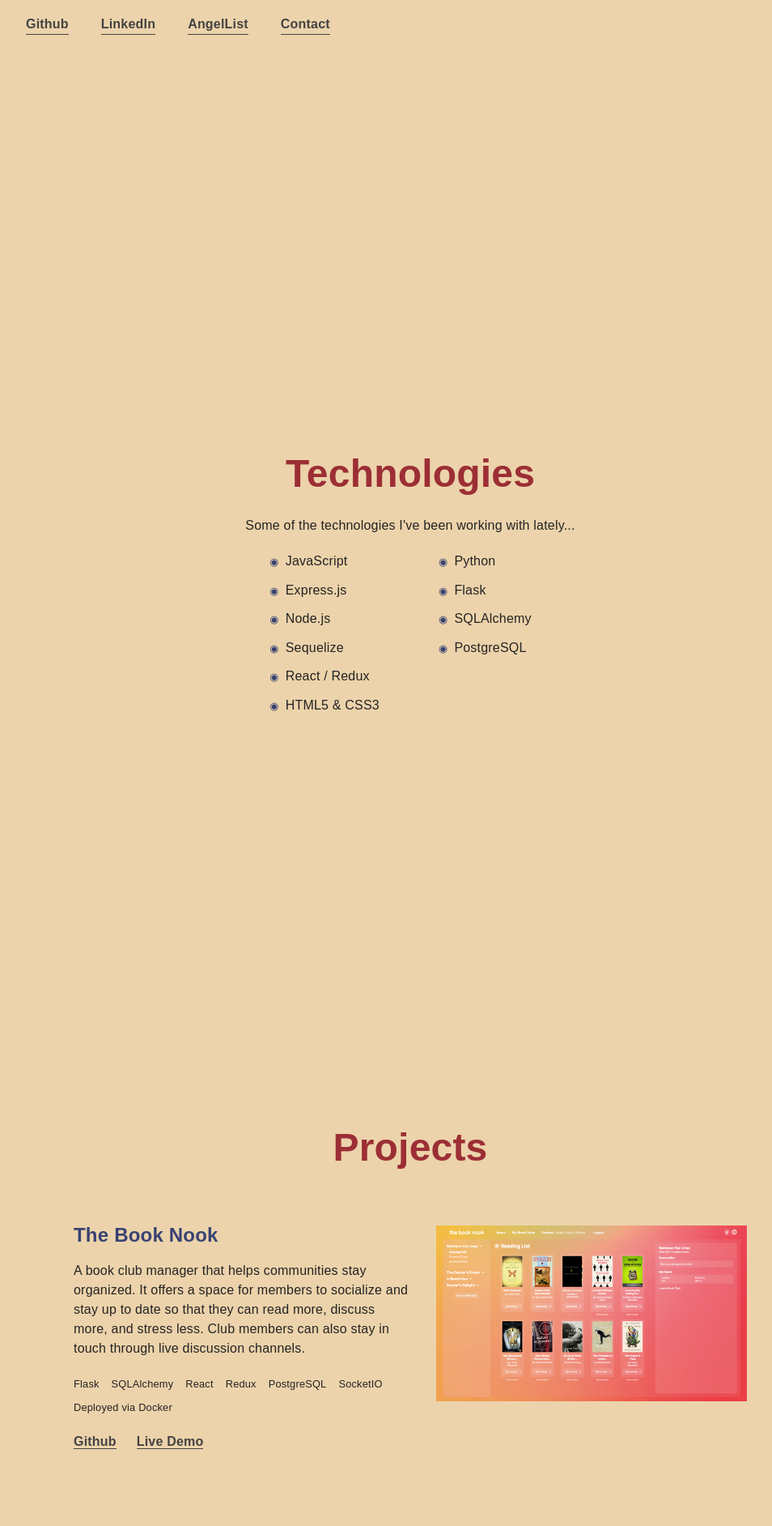
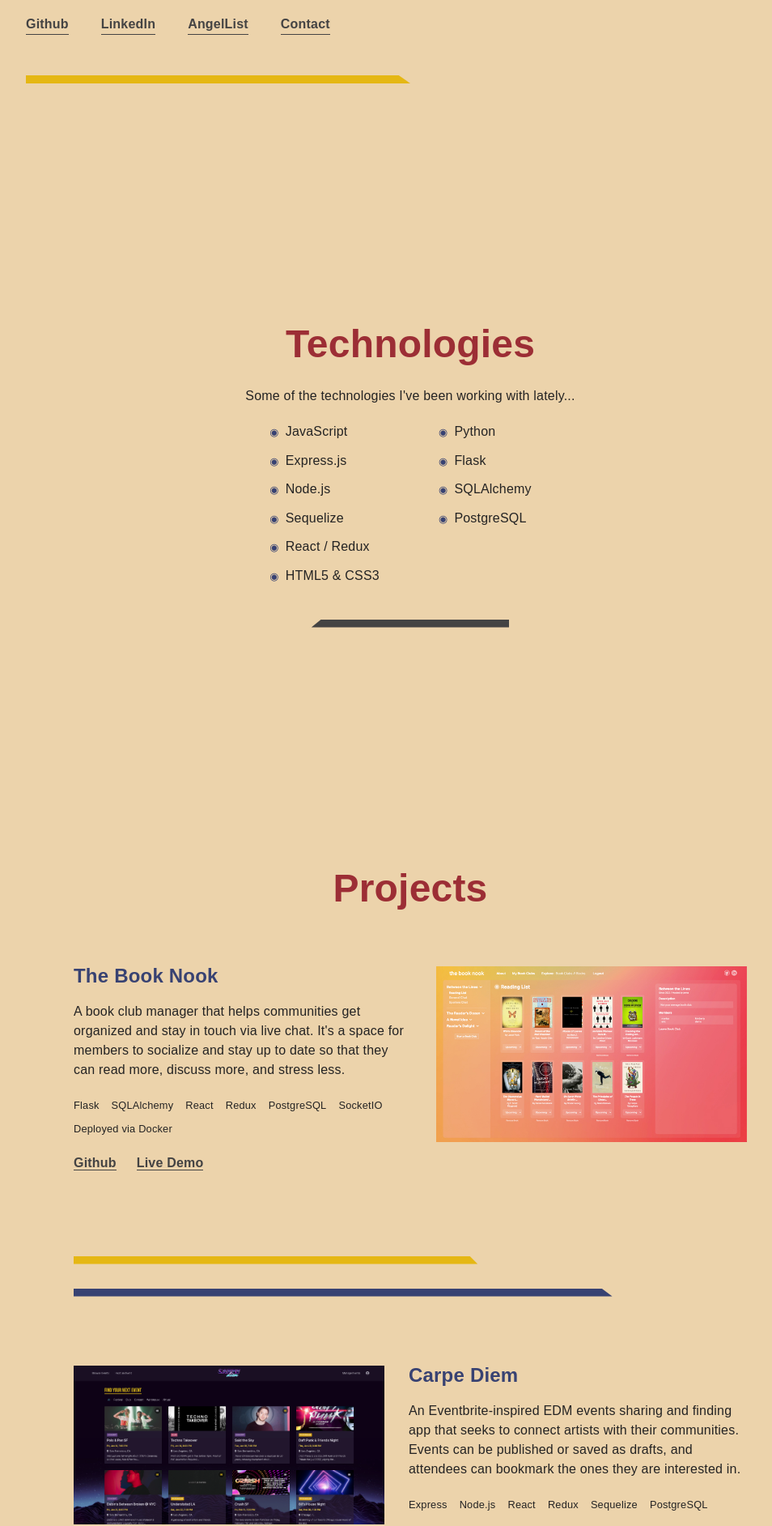
Before and after one commit to christywchen/christychen.com, a React (Create React App) app: page / in a window 1280 px wide. Shown: the part 1556-3440 px from the top of the page at 81% size, without its empty margins (133-1087 px from the left). Built offline with nearby package versions, Linux system fonts and the light colour scheme; a web font is replaced by a local one.

Commit message:
added some styled dividers and a footer.

```diff
--- a/src/App.js
+++ b/src/App.js
@@ -1,7 +1,7 @@
 import Splash from './components/Splash/Splash';
+import Main from './components/Main/Main';
+
 import './App.css';
-import Main from './components/Main/Main';
-import NavBar from './components/NavBar/NavBar';
 
 function App() {
 	return (
--- a/src/components/Contact/Contact.js
+++ b/src/components/Contact/Contact.js
@@ -13,6 +13,7 @@ function Contact() {
                     <a href='https://angel.co/u/christy-chen' target="_blank" rel="noreferrer noopener" className="anchor__normal">AngelList</a>
                     <a href='mailto:christy.w.chen@gmail.com' target="_blank" rel="noreferrer noopener" className="anchor__normal">Email</a>
                 </div>
+                <div className='contact__divider'></div>
             </section>
         </>
     )
--- /dev/null
+++ b/src/components/Footer/Footer.css
@@ -0,0 +1,7 @@
+#footer__container {
+    margin-top: -40px;
+    padding-bottom: 20px;
+    font-size: 0.8em;
+    font-weight: 400;
+    text-align: center;
+}
--- /dev/null
+++ b/src/components/Footer/Footer.js
@@ -0,0 +1,13 @@
+import './Footer.css';
+
+function Footer() {
+    return (
+        <>
+            <div id='footer__container'>
+                Designed and Built by Christy Chen
+            </div>
+        </>
+    )
+}
+
+export default Footer;
--- a/src/components/Main/Main.css
+++ b/src/components/Main/Main.css
@@ -1,10 +1,13 @@
 #main__container {
     position: absolute;
     padding-top: calc(100vh + 40vh);
+}
+
+#main__content {
     display: flex;
-    padding-bottom: 40vh;
     flex-direction: column;
     justify-content: center;
     align-items: center;
-    grid-gap: 500px;
+    padding-bottom: 40vh;
+    grid-gap: 300px;
 }
--- a/src/components/Main/Main.js
+++ b/src/components/Main/Main.js
@@ -1,4 +1,5 @@
 import Contact from '../Contact/Contact';
+import Footer from '../Footer/Footer';
 import Profile from '../Profile/Profile';
 import Projects from '../Projects/Projects';
 import Technologies from '../Technologies/Technologies';
@@ -8,10 +9,13 @@ function Main() {
     return (
         <>
             <div id='main__container'>
-                <Profile />
-                <Technologies />
-                <Projects />
-                <Contact />
+                <div id='main__content'>
+                    <Profile />
+                    <Technologies />
+                    <Projects />
+                    <Contact />
+                </div>
+                <Footer />
             </div>
         </>
     )
--- a/src/components/Profile/Profile.js
+++ b/src/components/Profile/Profile.js
@@ -20,7 +20,6 @@ function Profile() {
                             </p>
                         </div>
                         <div className='profile__links'>
-                            {/* <a href='' target="_blank" rel="noreferrer noopener" className="anchor__normal">Resume</a> */}
                             <a href='https://github.com/christywchen' target="_blank" rel="noreferrer noopener" className="anchor__normal">Github</a>
                             <a href='https://www.linkedin.com/in/christywchen' target="_blank" rel="noreferrer noopener" className="anchor__normal">LinkedIn</a>
                             <a href='https://angel.co/u/christy-chen' target="_blank" rel="noreferrer noopener" className="anchor__normal">AngelList</a>
@@ -28,6 +27,7 @@ function Profile() {
                         </div>
                     </div>
                     <div className='profile__image profile__image--normal'></div>
+                    <div className='profile__divider'></div>
                 </div>
             </section>
         </>
--- a/src/components/Projects/Projects.css
+++ b/src/components/Projects/Projects.css
@@ -91,8 +91,18 @@
     align-items: flex-end;
 }
 
+.projects__dividers--left hr {
+    -webkit-clip-path: polygon(0 0, 98% 0, 100% 100%, 0% 100%);
+    clip-path: polygon(0 0, 98% 0, 100% 100%, 0% 100%);
+}
+
+.projects__dividers--right hr {
+    -webkit-clip-path: polygon(2% 0, 100% 0, 100% 100%, 0% 100%);
+    clip-path: polygon(2% 0, 100% 0, 100% 100%, 0% 100%);
+}
+
 .projects__divider {
-    height: 7px;
+    height: 10px;
     margin: 15px 0;
     border: none;
 }
--- a/src/components/Projects/Projects.js
+++ b/src/components/Projects/Projects.js
@@ -22,7 +22,7 @@ function Projects() {
                                     The Book Nook
                                 </a>
                             </div>
-                            <div className='projects__description'>A book club manager that helps communities stay organized. It offers a space for members to socialize and stay up to date so that they can read more, discuss more, and stress less. Club members can also stay in touch through live discussion channels.</div>
+                            <div className='projects__description'>A book club manager that helps communities get organized and stay in touch via live chat. It's a space for members to socialize and stay up to date so that they can read more, discuss more, and stress less.</div>
                             <div className='projects__technologies'>
                                 <ul>
                                     <li>Flask</li>
@@ -107,7 +107,7 @@ function Projects() {
                                     One-to-Ten
                                 </a>
                             </div>
-                            <div className='projects__description'>A no-frills social experiment that asks users to be a little more honest, and a little more introspective. This personality surveying application essentially strips down dating apps to their most raw, basic purpose: matching users with whom they have the most similarities with.</div>
+                            <div className='projects__description'>A no-frills social experiment that asks users to be a little more honest, and a little more introspective. This personality surveying application strips down dating apps to their most raw, basic form: matching users with whom they share the most similarities with.</div>
                             <div className='projects__technologies'>
                                 <ul>
                                     <li>Flask</li>
@@ -154,7 +154,7 @@ function Projects() {
                                     To-Moo List
                                 </a>
                             </div>
-                            <div className='projects__description'>An errand tracking app that allows users to create tasks, organize them into tasklists, then add additional information like prioritization, due dates, and details. This single-page application was built on vanilla JavaScript.</div>
+                            <div className='projects__description'>An errand tracking app that allows users to create tasks, organize them into tasklists, then add additional information like priority level, due dates, and details. This single-page application was built on vanilla JavaScript.</div>
                             <div className='projects__technologies'>
                                 <ul>
                                     <li>Express</li>
--- a/src/components/Technologies/Technologies.js
+++ b/src/components/Technologies/Technologies.js
@@ -26,6 +26,7 @@ function Technologies() {
                         </ul>
                     </div>
                 </div>
+                <div className='technologies__divider'></div>
             </section>
         </>
     )
--- a/src/index.css
+++ b/src/index.css
@@ -61,3 +61,21 @@ a.anchor__title:hover {
   color: var(--accent-1);
   transition: var(--anchor-transition);
 }
+
+.profile__divider {
+  background-color: var(--accent-3);
+  width: 50%;
+  height: 10px;
+  -webkit-clip-path: polygon(0 0, 97% 0, 100% 100%, 0% 100%);
+  clip-path: polygon(0 0, 97% 0, 100% 100%, 0% 100%);
+}
+
+.technologies__divider,
+.contact__divider {
+  background-color: var(--accent-5);
+  width: 60%;
+  height: 10px;
+  margin-top: 20px;
+  -webkit-clip-path: polygon(5% 0, 100% 0, 100% 100%, 0% 100%);
+  clip-path: polygon(5% 0, 100% 0, 100% 100%, 0% 100%);
+}
```
